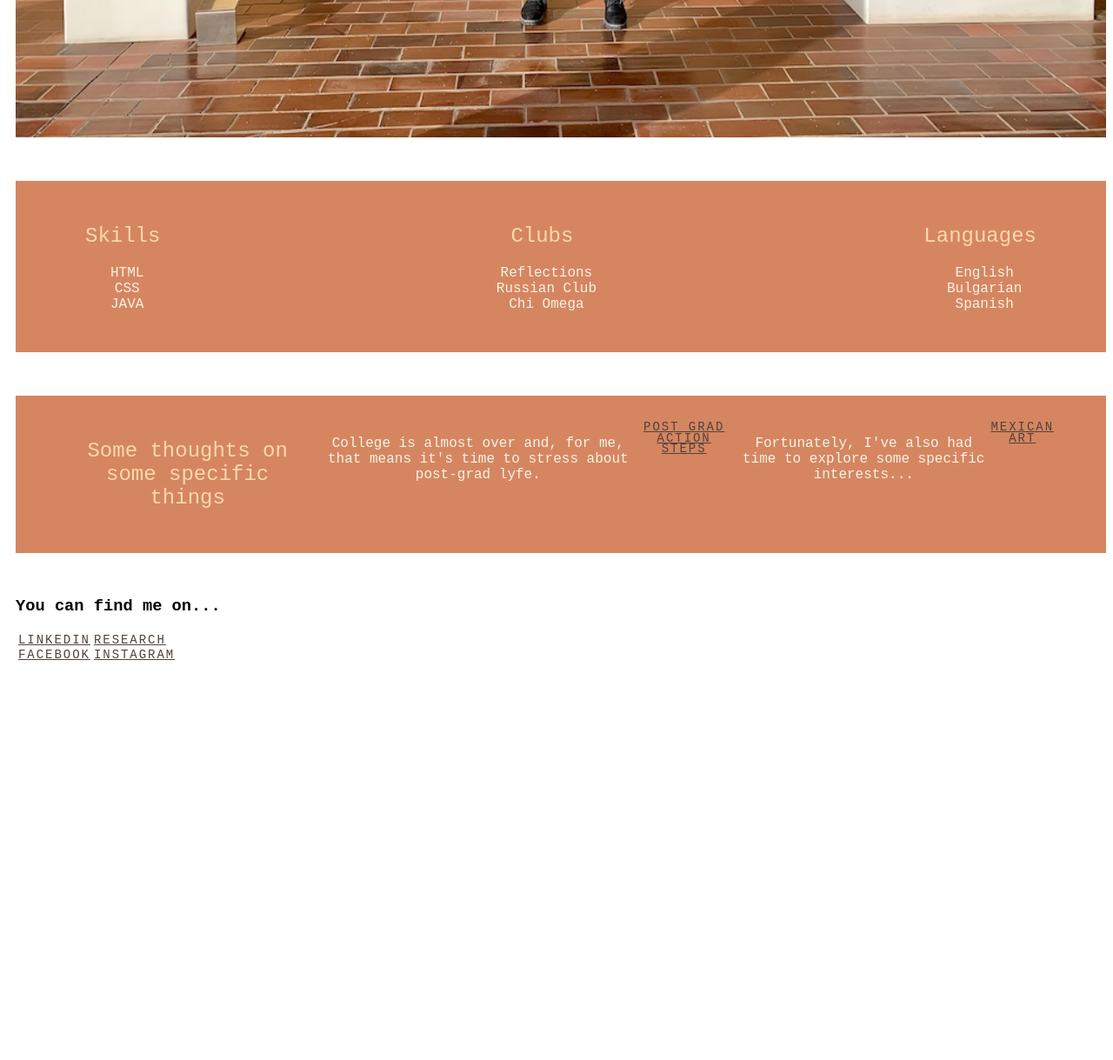
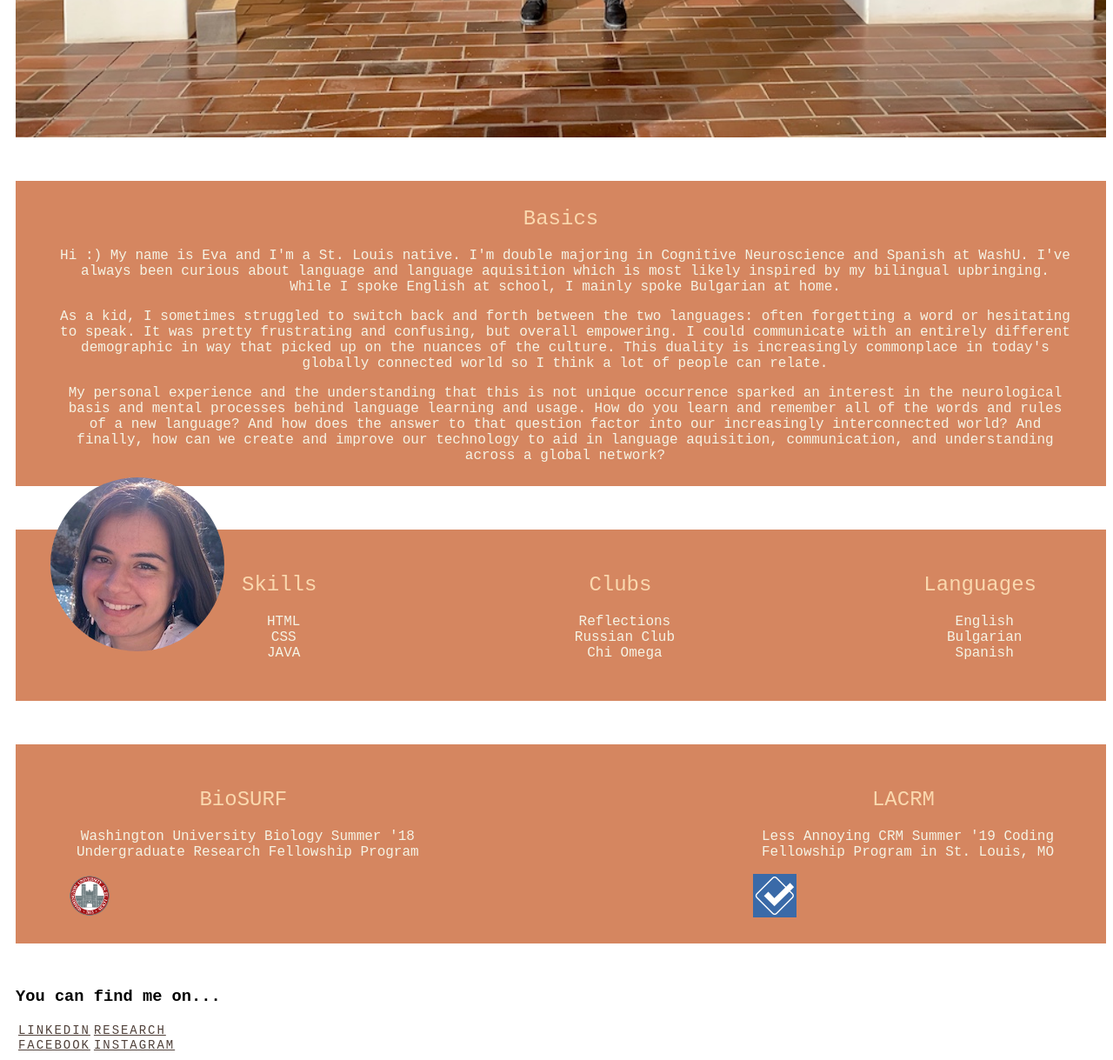
Before and after one commit to ejeliazkova/codeFellow19_Eva, a PHP site: page /hello.php in a window 1280 px wide. Shown: the part 919-2138 px from the top of the page at 87% size. Before the commit the page ends 1678 px from the top, so only its background shows below. Run offline with PHP 8.4, Linux system fonts and the light colour scheme.

Commit message:
merging branches together

```diff
--- a/hello.php
+++ b/hello.php
@@ -7,6 +7,34 @@
     ?>
 
 <img src= 'homePic.jpg' class= 'responsiveImage'/>
+
+<div class= 'BlockOne'>
+        <div class= 'aboutParent'>
+            <div class= 'child_1'>
+                <h2>Basics</h2>
+                    <p>Hi :) My name is Eva and I'm a St. Louis native. I'm double majoring in Cognitive Neuroscience
+                and Spanish at WashU. I've always been curious about language and language aquisition which is
+                most likely inspired by my bilingual upbringing. While I spoke English at school, I mainly spoke
+                Bulgarian at home.
+                    </p>
+
+                    <p>As a kid, I sometimes struggled to switch back and forth between the two languages: often
+                forgetting a word or hesitating to speak. It was pretty frustrating and confusing, but overall
+                empowering. I could communicate with an entirely different demographic in way that picked up on the
+                nuances of the culture. This duality is increasingly commonplace in today's globally connected
+                world so I think a lot of people can relate.
+                    </p>
+
+                    <p>My personal experience and the understanding that this is not unique occurrence sparked an interest in
+                the neurological basis and mental processes behind language learning and usage. How do you learn and
+                remember all of the words and rules of a new language? And how does the answer to that question factor
+                into our increasingly interconnected world? And finally, how can we create and improve our technology
+                to aid in language aquisition, communication, and understanding across a global network?
+                    </p>
+            </div>
+        </div>
+        <div class='logo'></div>
+    </div>
 
     <div class='pageWrapper1'>
         <div class="homeParent">
@@ -33,20 +61,30 @@
 
     </div>
 
-    <div class='pageWrapper2'>
-       <div class= 'homeParent'>
-        <h2>Some thoughts on some specific things</h2>
-        <p>College is almost over and, for me, that means it's time to stress about post-grad lyfe.</p>
-        <a class='funLink' href="babySteps.html">Post Grad Action Steps</a>
-        <p>Fortunately, I've also had time to explore some specific interests...</p>
-        <a class='funLink' href="art.html">Mexican Art</a>
+    <div class='pageWrapper1'>
+        <div class="projectParent">
+            <div class="child_1">
+                <h2>BioSURF</h2>
+                <p>Washington University Biology Summer '18 <br> Undergraduate Research Fellowship Program</p>
+                <a href="tracing.php">
+                    <div class="companyLogo" alt="HTML tutorial"></div>
+                </a>
+            </div>
+            <div class="child_2">
+                <h2>LACRM</h2>
+                <p>Less Annoying CRM Summer '19 Coding<br> Fellowship Program in St. Louis, MO</p>
+                <a href="fellowship.php">
+                    <div class="companyLogo" alt="HTML tutorial"></div>
+                </a>
+            </div>
+
         </div>
     </div>
 
     <div class='pageWrapper3'>
 
         <h3>You can find me on...</h3>
-        <table>
+        <table class = 'social'>
             <tr>
                 <td><a href="https://www.linkedin.com/in/eva-j-33b5b2bb/">linkedin</a></td>
                 <td><a href="http://www.marrowad.com/about.html">research</a></td>
--- a/stylin.css
+++ b/stylin.css
@@ -4,44 +4,68 @@ body{
     padding-left: 10px;
 }
     h1{
-        color: #6e8898; text-align: center; font-weight: 500; font-style: normal;
-        font-size: 50px; letter-spacing: 10px; line-height: .9em; text-transform: uppercase;
+        color: #6e8898;
+        text-align: center;
+        font-weight: 500;
+        font-style: normal;
+        font-size: 50px;
+        letter-spacing: 10px;
+        line-height: .9em;
+        text-transform: uppercase;
     }
 
     h2{
-        color:rgb(250, 216, 174); margin: 20px; text-align: center; font-weight: 100;
+        color:rgb(250, 216, 174);
+        margin: 20px; text-align: center;
+        font-weight: 100;
     }
 
     p{
-        color: #F5F3E4; font-size: 100%; margin-left: 10px; text-align: center;
+        color: #F5F3E4;
+        font-size: 100%;
+        margin-left: 10px;
+        text-align: center;
     }
     .login p{
         color: #6e8898;
         text-align: left;
     }
     .travelParent p{
-        color: white; position: relative; margin-bottom: 1px;
+        color: white;
+        position: relative;
+        margin-bottom: 1px;
     }
 
     a, a:visited{
-        color: #50413a; font-weight: 500; font-style: normal; font-size: 14px;
-        letter-spacing: .14em; line-height: .9em; text-transform: uppercase; text-align: center;
+        color: #50413a;
+        font-weight: 500;
+        font-style: normal;
+        font-size: 14px;
+        letter-spacing: .14em;
+        line-height: .9em;
+        text-transform: uppercase;
+        text-align: center;
     }
 
     a:hover{
-        color:black; font-size: 150%;
+        color:black;
+        font-size: 150%;
     }
     .Menu a:hover{
-        color: white; font-size: 150%;
+        color: white;
+        font-size: 150%;
     }
 
     .dropMenu a:hover{
-        color: black; font-size: 14px;
+        color: black;
+        font-size: 14px;
     }
 
 
     .Menu{
-        background-color: #F1C389;; word-spacing: 80px; text-align: center;
+        background-color: #F1C389;
+        word-spacing: 80px;
+        text-align: center;
     }
 
     .dropMenu{
@@ -54,9 +78,14 @@ body{
     }
 /* make the background color of all divs the same*/
     .BlockOne, .pageWrapper1, .pageWrapper2{
-        max-width: 100%; background-color:rgba(209, 121, 79, 0.9);
-        padding-top: 10px; padding-bottom: 10px; padding-left: 40px; padding-right: 40px;
-        margin-top: 50px; margin-bottom: 50px;
+        max-width: 100%;
+        background-color:rgba(209, 121, 79, 0.9);
+        padding-top: 10px;
+        padding-bottom: 10px;
+        padding-left: 40px;
+        padding-right: 40px;
+        margin-top: 50px;
+        margin-bottom: 50px;
     }
 
 
@@ -71,19 +100,27 @@ body{
     }
 
     .logo{
-        background-image: url(prof.jpeg); width: 200px; height: 200px; position: absolute; overflow: hidden; border-radius: 50%;
+        background-image: url(prof.jpeg);
+        width: 200px; height: 200px;
+        float: left;
+        overflow: hidden;
+        border-radius: 50%;
     }
-/* Once the screen is smaller than 600px, make the header smaller, the navbar into a dropdown,
+
+/* Once the screen is smaller than 800px, make the header smaller, the navbar into a dropdown,
     and change the flex-direction to columns rather than rows */
 @media (max-width: 800px){
     h1{
-        font-size: 30px;text-align: left;
+        font-size: 30px;
+        text-align: left;
     }
     .navbar{
         display: none;
     }
     .dropMenu{
-        display: inline-block; position: relative; padding-left: 5px;
+        display: inline-block;
+        position: relative;
+        padding-left: 5px;
     }
     .dropDownContent{
         display: none;
@@ -131,7 +168,7 @@ body{
 
 
 /*The children of the 'Projects Page' parent*/
-.child_1 .companyLogo {
+.child_2 .companyLogo {
     margin: 0;
     background-position: center;
     overflow: hidden;
@@ -140,7 +177,7 @@ body{
     width: 50px;
     height: 50px;
 }
-.child_2 .companyLogo{
+.child_1 .companyLogo{
     margin: 0;
     background-position: center;
     overflow: hidden;
```
